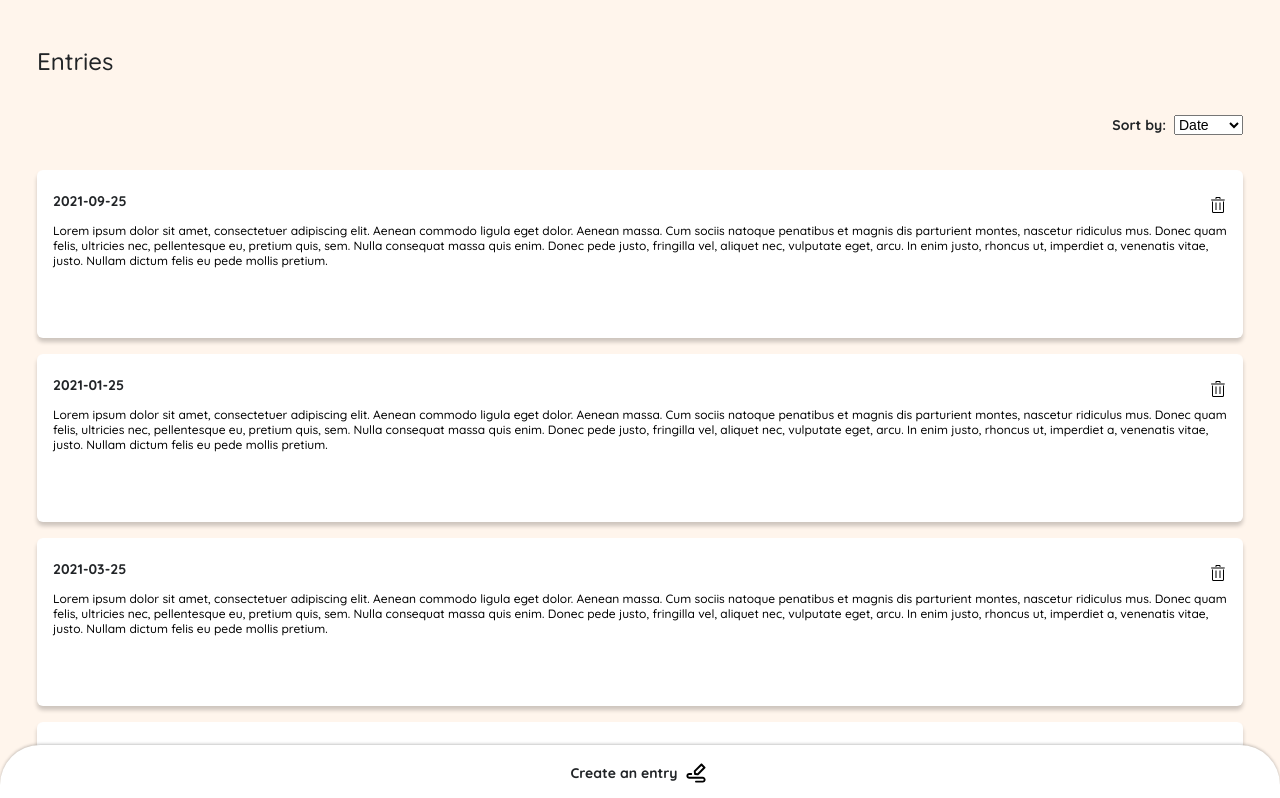
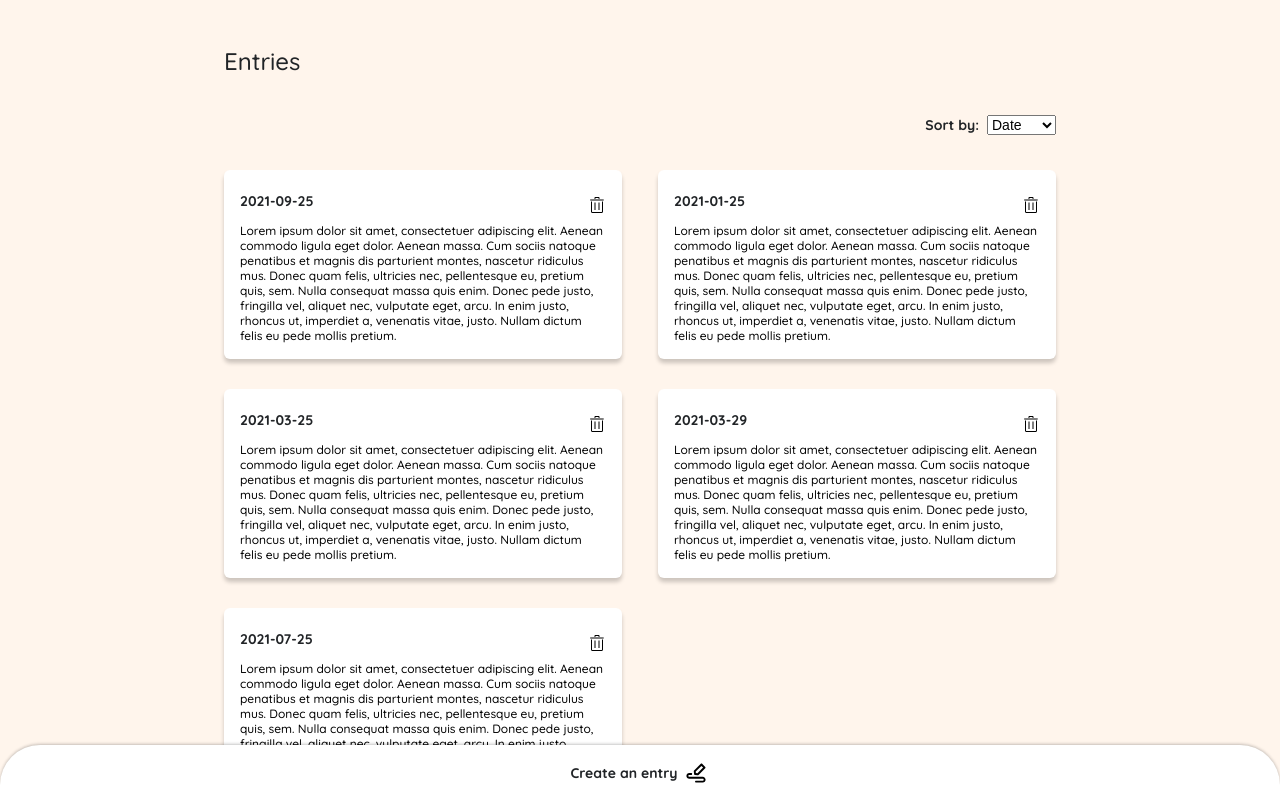
Before and after one commit to Celinaki/Diary, a Vue app: page / in a window 1280 px wide. Shown: the top 798 px of the page. Built offline with nearby package versions, Linux system fonts and the light colour scheme.

Commit message:
Grid for cards min-width 1024px

```diff
--- a/src/views/DiaryView.vue
+++ b/src/views/DiaryView.vue
@@ -105,5 +105,18 @@ min-height: 100vh;
     padding-top: 25px;
 }
 
+@media (min-width: 1024px) {
+    .wrapper{
+        width: 65%;
+        margin: auto;
+        margin-top: 46px;
+    }
+    .entries-wrapper{
+        display: grid;
+        grid-template-columns: 1fr 1fr;
+        column-gap: 36px;
+        row-gap: 30px;
+    }
+}
 
 </style>
```
